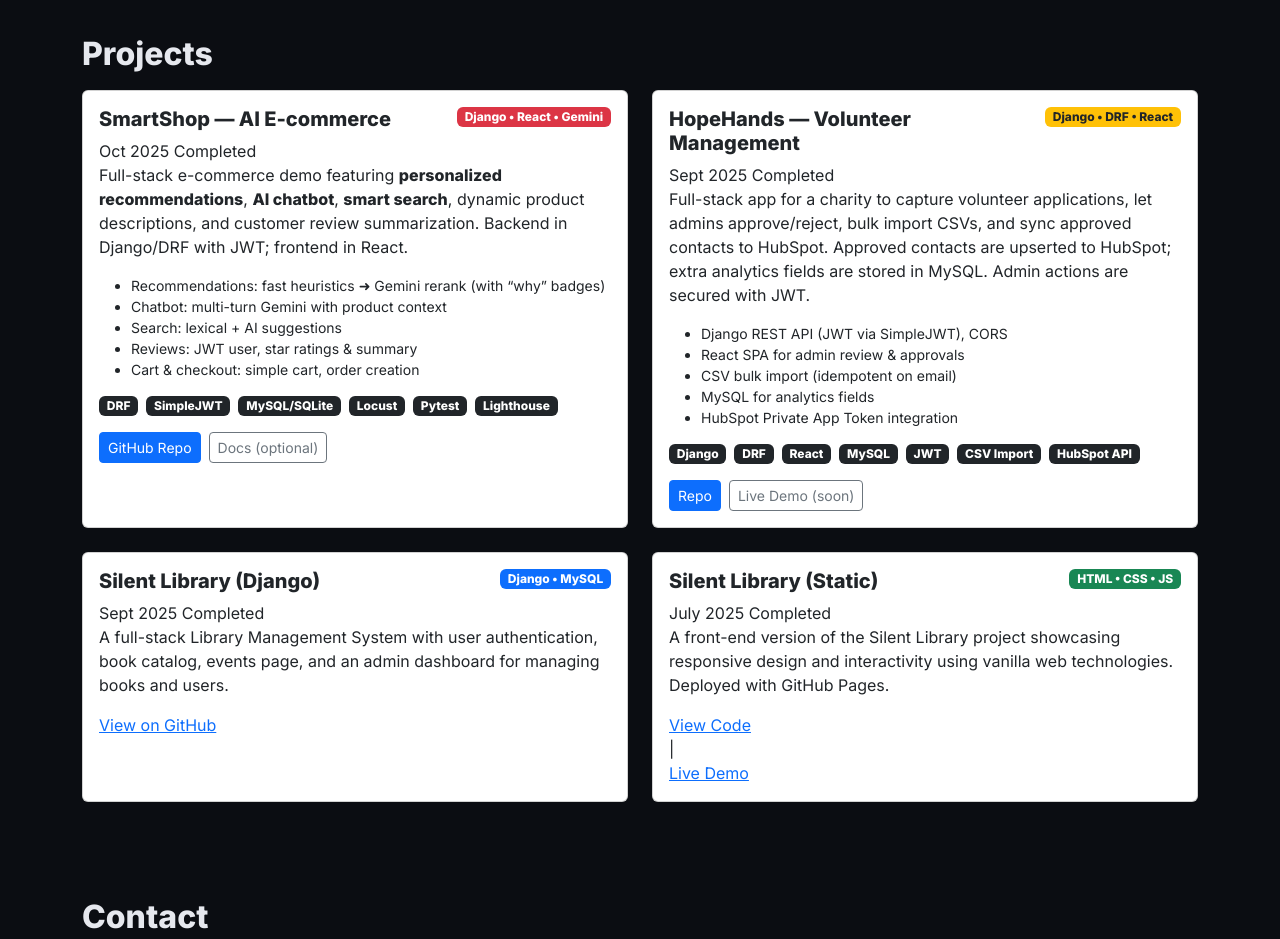
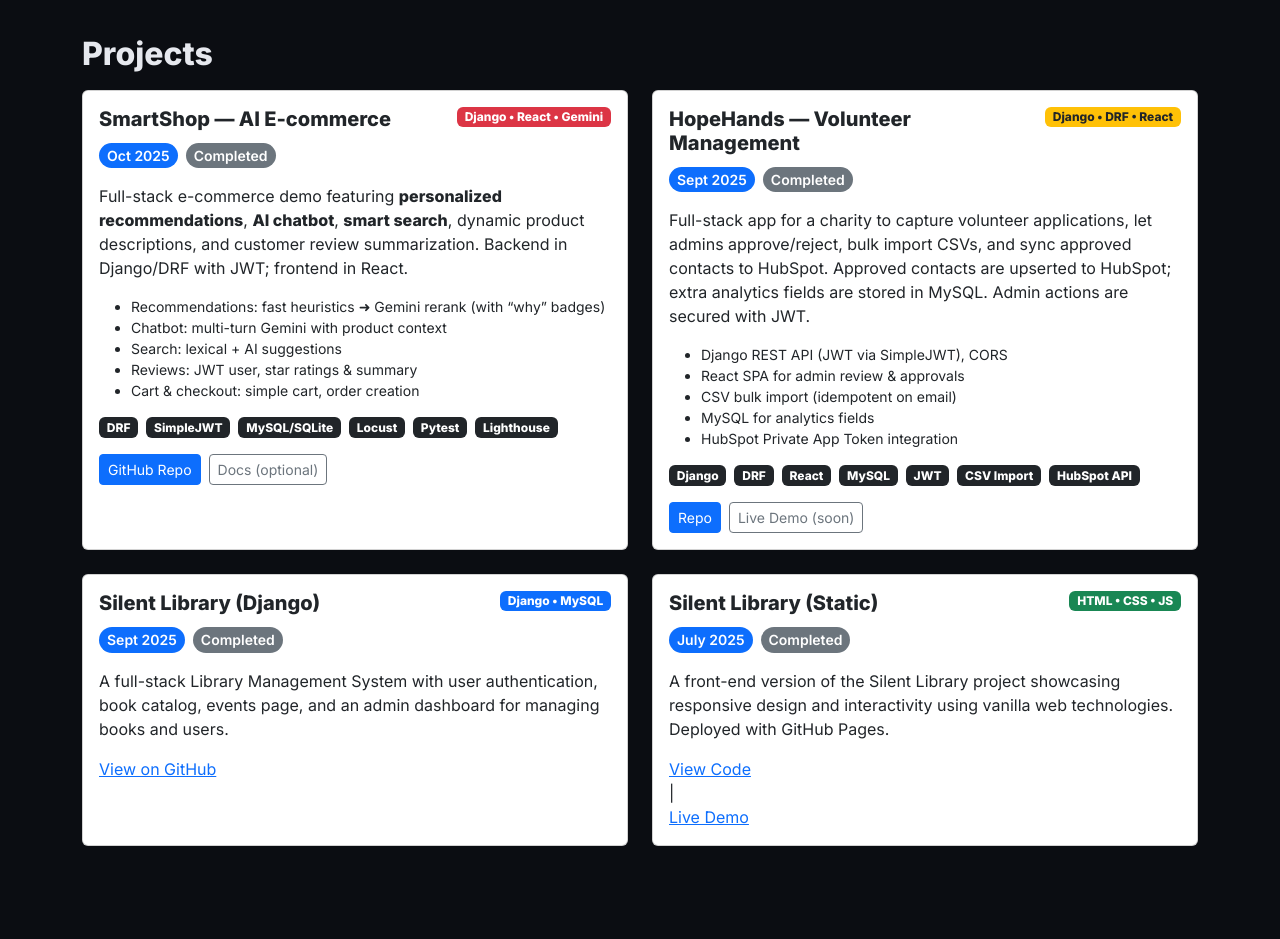
Before and after one commit to DdJunaidi/portfolio, a plain HTML site: page index.html in a window 1280 px wide. Shown: the part 1800-2739 px from the top of the page. Drawn offline with nearby package versions, Linux system fonts and the light colour scheme; a script that the page names is missing.

Commit message:
added css for date pill for completion of project

```diff
--- a/assets/style.css
+++ b/assets/style.css
@@ -152,3 +152,35 @@ body {
   border:1px solid rgba(255,255,255,.08);
   border-radius:14px;
 }
+
+.project .meta {
+  display: flex;                 /* lay items in a row */
+  gap: .5rem;                    /* space between pills */
+  align-items: center;           /* center vertically */
+  flex-wrap: wrap;               /* wrap on small screens */
+  font-size: .875rem;            /* slightly smaller text */
+  margin: .25rem 0 1rem;         /* small offset from heading */
+}
+
+/* Date pill: bright brand color for quick visual cue */
+.pill-date {
+  background: #0d6efd;           /* Bootstrap primary-ish */
+  color: #fff;
+  padding: .15rem .5rem;
+  border-radius: 999px;          /* rounded “pill” */
+  font-weight: 600;
+}
+
+/* Status pill: neutral gray by default (use other bg-* classes if needed) */
+.pill-status {
+  background: #6c757d;           /* Bootstrap secondary-ish */
+  color: #fff;
+  padding: .15rem .5rem;
+  border-radius: 999px;
+  font-weight: 600;
+}
+
+ /* Optional: variants if you want different statuses (uncomment to use) */
+.pill-status--active { background: #198754; }   /* green */
+.pill-status--paused { background: #fd7e14; }   /* orange */
+.pill-status--planned { background: #0dcaf0; }  /* cyan */
```
